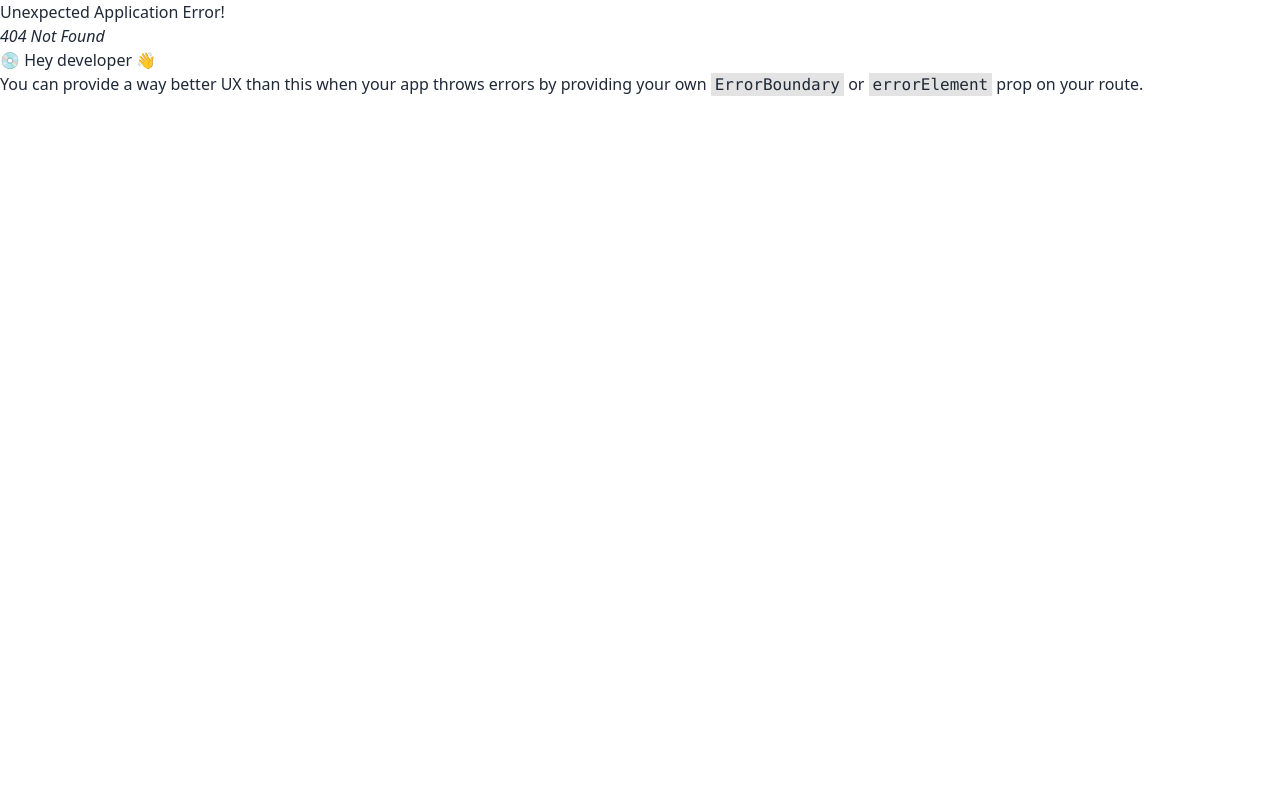
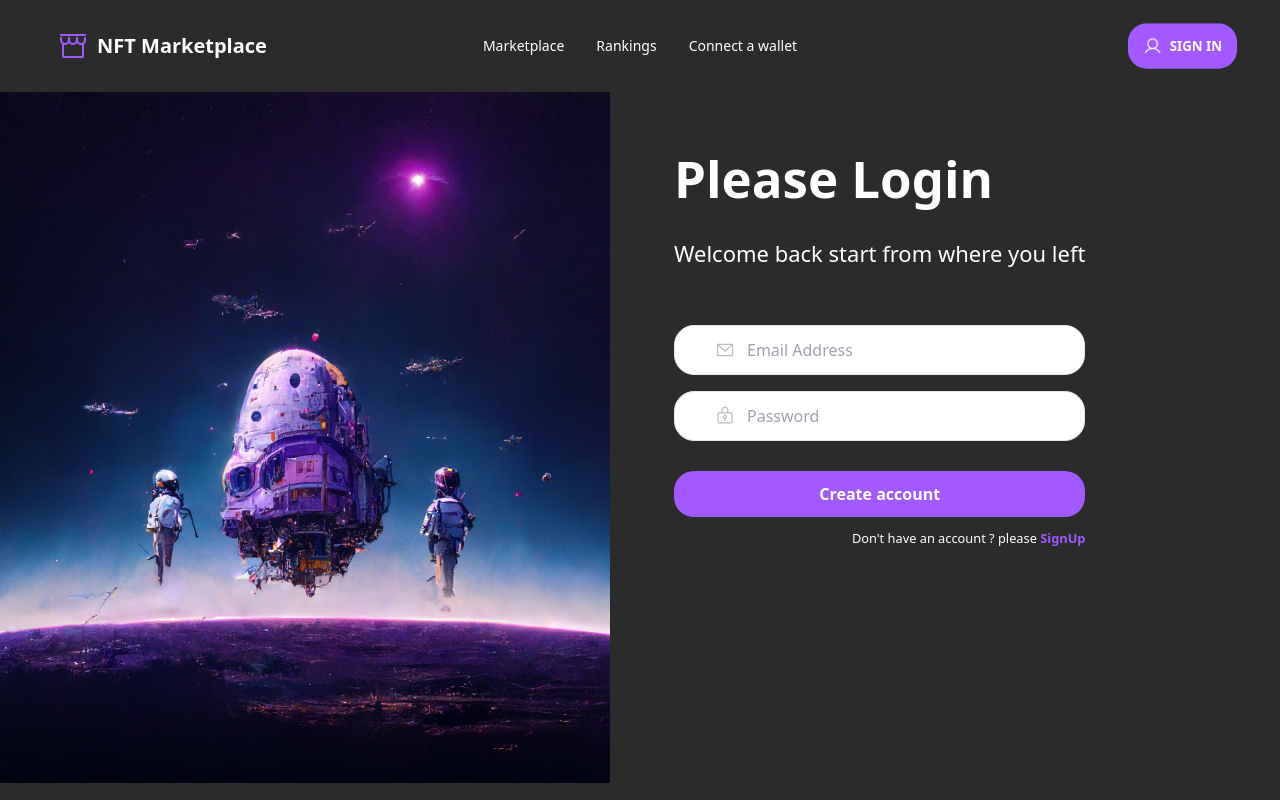
Before and after one commit to JannatunNimeNishat/nft-marketplace, a React (Vite) app: page /signIn in a window 1280 px wide. Before the commit this address had no page. Shown: the top 800 px of the page. Built offline with nearby package versions, Linux system fonts and the light colour scheme.

Commit message:
SignIn added

```diff
--- a/src/pages/Share/Navbar/Navbar.jsx
+++ b/src/pages/Share/Navbar/Navbar.jsx
@@ -39,12 +39,12 @@ const Navbar = () => {
                 </ul>
             </div>
             <div className="navbar-end">
-                <Link to='/signup' className="hidden lg:flex btn bg-[#A259FF] rounded-[20px] border-0 text-white font-semibold hover:bg-black hover:text-white">
+                <Link to='/signIn' className="hidden lg:flex btn bg-[#A259FF] rounded-[20px] border-0 text-white font-semibold hover:bg-black hover:text-white">
                     <img src={user}></img>
-                    <p>Sign Up</p>
+                    <p>Sign In</p>
                 </Link>
-                <Link to='/signup' className=" flex  lg:hidden  btn bg-[#A259FF] rounded-[20px] border-0 text-white font-semibold hover:bg-black hover:text-white">
-                    <p>Sign Up</p>
+                <Link to='/signIn' className=" flex  lg:hidden  btn bg-[#A259FF] rounded-[20px] border-0 text-white font-semibold hover:bg-black hover:text-white">
+                    <p>Sign In</p>
                 </Link>
             </div>
         </div>
--- /dev/null
+++ b/src/pages/SignIn/SignIn.jsx
@@ -0,0 +1,43 @@
+import singUpHero from '../../assets/signUp/signUp_hero_img.png'
+import lock from '../../assets/signUp/LockKey.png'
+import email from '../../assets/signUp/email.png'
+import { Link } from 'react-router-dom';
+
+const SignIn = () => {
+    return (
+        <>
+            <div className='lg:flex gap-16'>
+                <figure>
+                    <img src={singUpHero} alt="" />
+                </figure>
+                <div className='py-5 lg:py-12 px-5 lg:px-0'>
+                    <h3 className='text-[38px] lg:text-[51px] font-bold'>Please Login</h3>
+                    <p className='lg:text-[22px] pb-[40px] pt-[20px] leading-8'>Welcome back start from where you left</p>
+
+
+                    <div className=' mt-4 bg-white text-black pt-3 pr-[40px] pb-3 pl-[40px] rounded-[20px]  flex  items-center gap-3 border '>
+                        <img className='h-full' src={email} alt="" />
+                        <input type="email" name="" id="" placeholder='Email Address' />
+
+                    </div>
+
+                    <div className=' mt-4 bg-white text-black pt-3 pr-[40px] pb-3 pl-[40px] rounded-[20px]  flex  items-center gap-3 border '>
+                        <img className='h-full' src={lock} alt="" />
+                        <input type="password" name="" id="" placeholder='Password' />
+
+                    </div>
+
+
+
+                    <input className='mt-[30px] w-full h-[46px] bg-[#A259FF] font-semibold rounded-[20px] cursor-pointer' type="submit" value="Create account" />
+
+                     <p className='pt-2 text-right'><small>Don't have an account ? please <Link to='/signUp' className='text-[#A259FF] font-bold'>SignUp</Link></small></p>
+
+                </div>
+            </div>
+        </>
+
+    );
+};
+
+export default SignIn;
--- a/src/pages/SignUp/SignUp.jsx
+++ b/src/pages/SignUp/SignUp.jsx
@@ -2,10 +2,11 @@ import signUpHero from '../../assets/signUp/signUp_hero_img.png'
 import user from '../../assets/signUp/User.png'
 import email from '../../assets/signUp/email.png'
 import lock from '../../assets/signUp/LockKey.png'
+import { Link } from 'react-router-dom';
 
 const SignUp = () => {
     return (
-        <div className='gap:flex gap-16'>
+        <div className='lg:flex gap-16'>
             <figure>
                 <img src={signUpHero} alt="" />
             </figure>
@@ -36,8 +37,9 @@ const SignUp = () => {
 
                 </div>
 
-               <input className='mt-[30px] w-full h-[46px] bg-[#A259FF] font-semibold rounded-[20px] cursor-pointer' type="submit" value="Create account" />
+                <input className='mt-[30px] w-full h-[46px] bg-[#A259FF] font-semibold rounded-[20px] cursor-pointer' type="submit" value="Create account" />
 
+                <p className='pt-2 text-right'><small>Already have an account ? please <Link to='/signIn' className='text-[#A259FF] font-bold'>SignIn</Link></small></p>
 
             </div>
         </div>
```
Also changed, not shown: src/roters/Router.jsx (+6 -1 lines).
